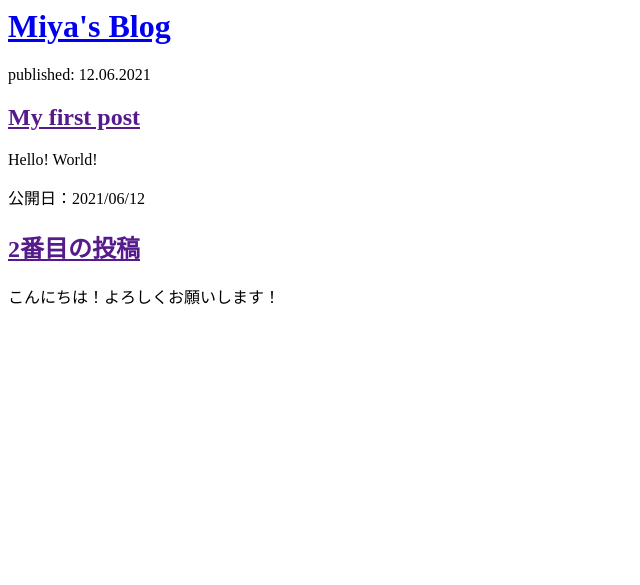
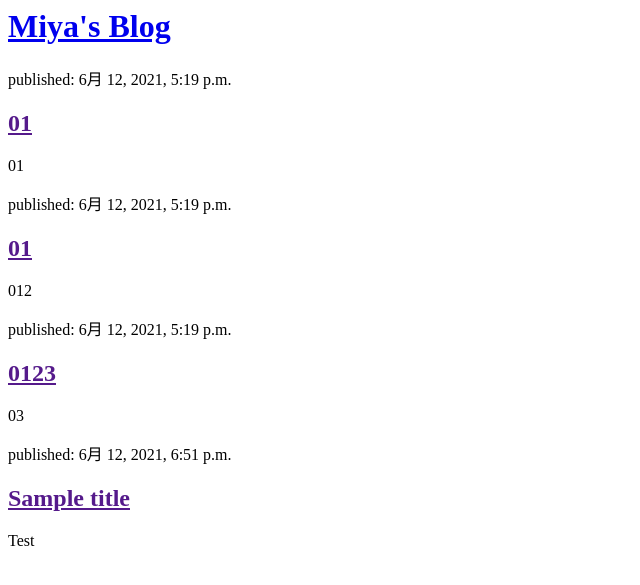
Before and after one commit to Miya38-bit/my-first-blog, a Django app: page / in a window 1280 px wide. Shown: the top 585 px of the page, without its empty margins (0-640 px from the left). Run offline with Django 3.2, Linux system fonts and the light colour scheme; data comes from the database, SQL or seed files in the repository; both versions use the stored data as it was after the commit.

Commit message:
Modified templates to display posts from database.

```diff
--- a/blog/templates/blog/post_list.html
+++ b/blog/templates/blog/post_list.html
@@ -7,16 +7,12 @@
             <h1><a href="/">Miya's Blog</a></h1>
         </div>
 
-        <div>
-            <p>published: 12.06.2021</p>
-            <h2><a href="">My first post</a></h2>
-            <p>Hello! World!</p>
-        </div>
-
-        <div>
-            <p>公開日：2021/06/12</p>
-            <h2><a href="">2番目の投稿</a></h2>
-            <p>こんにちは！よろしくお願いします！</p>
-        </div>
+        {% for post in posts %}
+            <div>
+                <p>published: {{ post.published_date }}</p>
+                <h2><a href="">{{ post.title }}</a></h2>
+                <p>{{ post.text | linebreaksbr }}</p>
+            </div>
+        {% endfor %}
     </body>
 </html>
--- a/blog/views.py
+++ b/blog/views.py
@@ -1,4 +1,7 @@
 from django.shortcuts import render
+from django.utils import timezone
+from .models import Post
 
 def post_list(request):
-    return render(request, 'blog/post_list.html', {})
+    posts = Post.objects.filter(published_date__lte=timezone.now()).order_by('published_date')
+    return render(request, 'blog/post_list.html', {'posts': posts})
```
Also changed, not shown: db.sqlite3, 1 other file.
